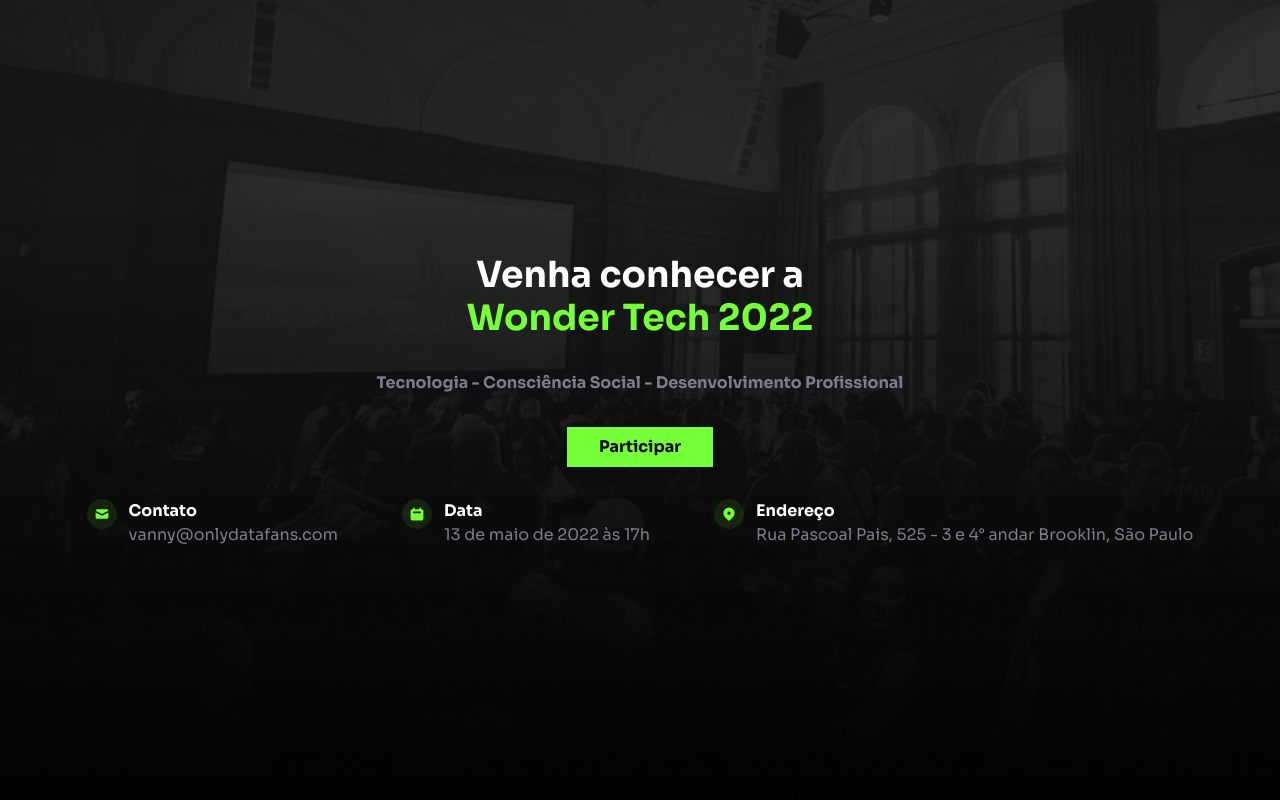
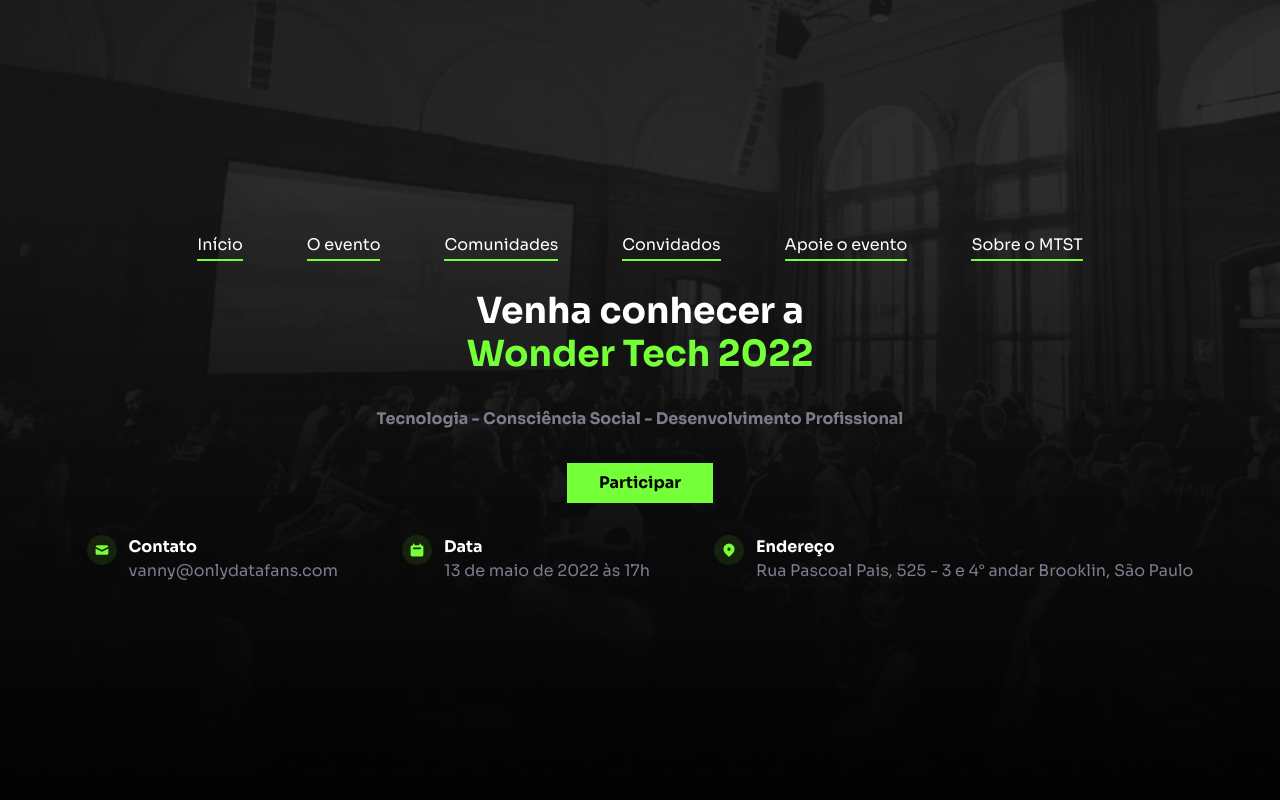
Before and after one commit to LeonardoRafaelDev/landing-page, a Next.js app: page / in a window 1280 px wide. Shown: the top 800 px of the page. Built offline with nearby package versions, Linux system fonts and the light colour scheme.

Commit message:
feat: develop navbar basic structure

```diff
--- a/components/MainInfo.tsx
+++ b/components/MainInfo.tsx
@@ -2,6 +2,8 @@
 import { HiCalendar, HiLocationMarker, HiMail } from "react-icons/hi";
 import { Button } from "./Button";
 import { HorizontalInfo } from "./HorizontalInfo";
+import { NavBar } from "./NavBar";
+
 export function MainInfo() {
   return (
     <Flex
@@ -14,6 +16,7 @@
       flexDirection="column"
       gap="8"
     >
+      <NavBar justifySelf='start' />
       <Heading color="white" textAlign="center">
         Venha conhecer a <Text color="brand.green">Wonder Tech 2022</Text>
       </Heading>
--- /dev/null
+++ b/components/NavBar.tsx
@@ -0,0 +1,42 @@
+import { Flex, IconButton, List, useDisclosure } from '@chakra-ui/react';
+import { useState } from 'react';
+import { NavItem } from './NavItem';
+import { HiMenu } from 'react-icons/hi'
+import { NavMenu } from './NavMenu';
+
+export function NavBar({...props}) {
+    const { isOpen, onOpen, onClose } = useDisclosure();
+    const navItems = [
+        { href: '#', label: 'Início' },
+        { href: '#evento', label: 'O evento' },
+        { href: '#comunidades', label: 'Comunidades' },
+        { href: '#convidados', label: 'Convidados' },
+        { href: '#apoiar-evento', label: 'Apoie o evento' },
+        { href: '#sobre-mtst', label: 'Sobre o MTST' }
+    ];
+
+    return (
+        <Flex
+            as="nav"
+            width='100%'
+            justify={{ base: 'end', md: 'center' }} {...props}
+        >
+            <List display={{ base: 'none', md: 'block' }}>
+                {navItems.map((item) => {
+                    return <NavItem active={true} href={{ href: item.href }} label={item.label} key={item.label} />
+                })}
+            </List>
+            <IconButton
+                display={{base: 'block', 'md': 'none'}}
+                aria-label="Mobile menu"
+                as={HiMenu}
+                boxSize="2.5rem"
+                color="white"
+                background='none'
+                m={5}
+                onClick={onOpen}
+            />
+            <NavMenu onOpen={onOpen} onClose={onClose} isOpen={isOpen} />
+        </Flex>
+    )
+}
--- /dev/null
+++ b/components/NavItem.tsx
@@ -0,0 +1,39 @@
+import NextLink from 'next/link';
+import { Link, ListItem } from '@chakra-ui/react'
+import { UrlObject } from 'url';
+import { MouseEventHandler } from 'react';
+
+interface NavItemProps {
+    label: String
+    href: UrlObject
+    active: Boolean
+    clickEvent?: MouseEventHandler
+}
+
+export function NavItem({ label, href, active, clickEvent } : NavItemProps) {
+    return (
+        <ListItem
+            paddingY={{ base: '1rem', md: '0' }}
+            marginTop="1rem"
+            borderBottom={{ base: '1px', md: '0'}}
+            borderColor={{ base: 'brand.darkGray', md: '' }}
+            float={{ md: 'left' }}
+        >
+            <NextLink href={href} passHref>
+                <Link
+                    onClick={clickEvent}
+                    color="white"
+                    paddingY={{ md: '6px' }}
+                    marginX={{ md: '2rem' }}
+                    position='relative'
+                    _before={
+                        active ? { content: '""', position: 'absolute', height: '2px', width: '100%', backgroundColor: 'brand.green', bottom: '0' } : {}
+                    }
+                    _hover={{ color: 'brand.green' }}
+                >
+                    { label }
+                </Link>
+            </NextLink>
+        </ListItem>
+    )
+}
--- /dev/null
+++ b/components/NavMenu.tsx
@@ -0,0 +1,38 @@
+import { Button, Drawer, DrawerBody, DrawerContent, DrawerHeader, DrawerOverlay, Flex, IconButton, List } from "@chakra-ui/react";
+import { MdClose } from 'react-icons/md'
+import { NavItem } from './NavItem'
+
+export function NavMenu(props:any) {
+    return (
+        <>
+            <Drawer onClose={props.onClose} isOpen={props.isOpen}>
+                <DrawerOverlay />
+                <DrawerContent bg="brand.black">
+                    <Flex justify="end">
+                        <DrawerHeader>
+                            <IconButton
+                                aria-label="Fechar menu"
+                                background="none"
+                                as={MdClose}
+                                color="brand.white"
+                                boxSize="2.5rem"
+                                mt="1rem"
+                                onClick={props.onClose}
+                            />
+                        </DrawerHeader>
+                    </Flex>
+                    <DrawerBody>
+                        <List>
+                            <NavItem label="Início" href={{ href: '/' }} active={false} clickEvent={props.onClose} />
+                            <NavItem label="O evento" href={{ href: '/' }} active={false} />
+                            <NavItem label="Comunidades" href={{ href: '/' }} active={false} />
+                            <NavItem label="Convidados" href={{ href: '/' }} active={false} />
+                            <NavItem label="Apoie o evento" href={{ href: '/' }} active={false} />
+                            <NavItem label="Sobre o MTST" href={{ href: '/' }} active={false} />
+                        </List>
+                    </DrawerBody>
+                </DrawerContent>
+            </Drawer>
+        </>
+    )
+}
--- a/pages/index.tsx
+++ b/pages/index.tsx
@@ -3,7 +3,8 @@
 import Head from 'next/head'
 import { EventGoalSection } from '../components/EventGoalSection'
 import { MainInfo } from '../components/MainInfo'
-import { SponsorsSection } from '../components/SponsorsSection'
+import { SponsorsSection } from '../components/SponsorsSection';
+import { NavBar } from '../components/NavBar';
 
 const Home: NextPage = () => {
   return (
```
Also changed, not shown: 1 other file (tests, documents, lock files or other folders).
